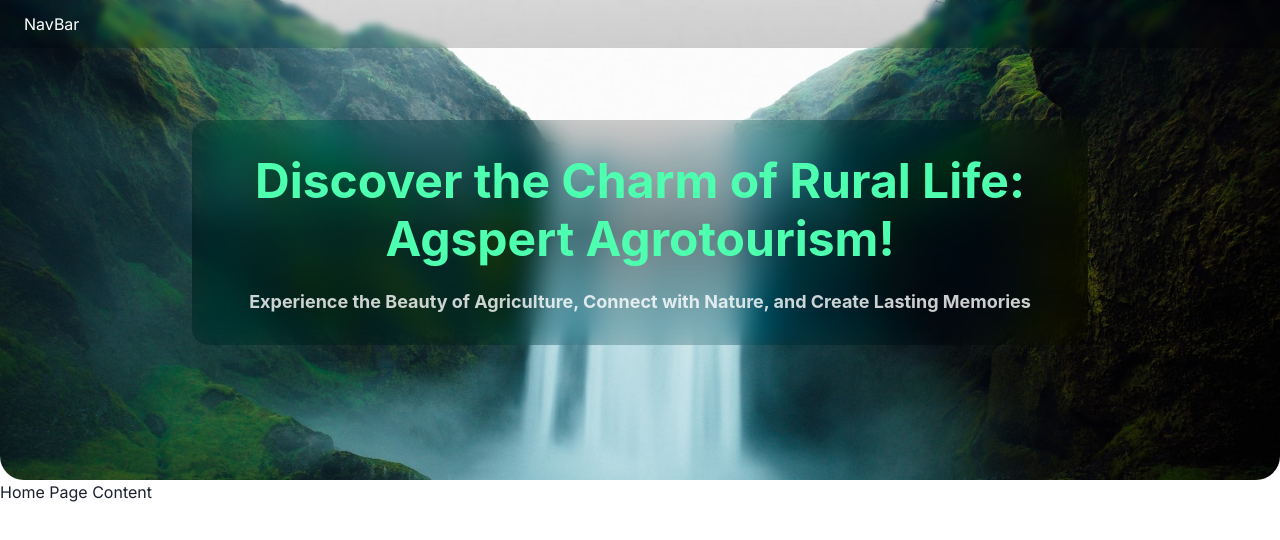
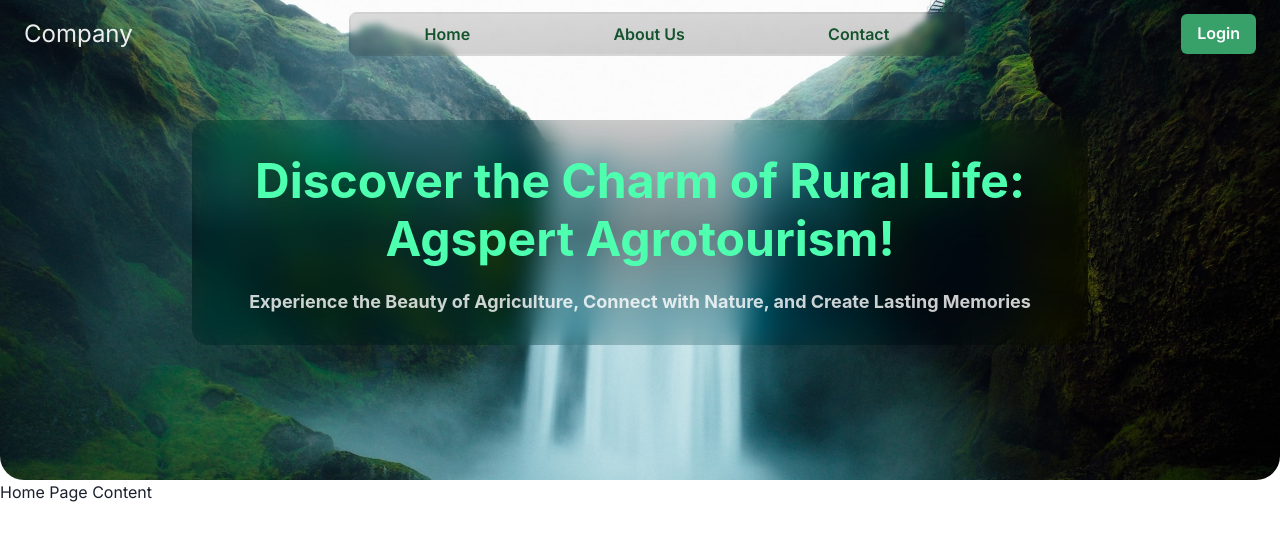
Before and after one commit to TheCharismaticEnigma/agritourism-page, a Next.js app: page / in a window 1280 px wide. Shown: the top 540 px of the page. Built offline with nearby package versions, Linux system fonts and the light colour scheme.

Commit message:
Create the NavBar Component

```diff
--- a/app/(Header)/NavBar.tsx
+++ b/app/(Header)/NavBar.tsx
@@ -1,16 +1,77 @@
-import { Box } from '@chakra-ui/react';
+import { Box, Button, Flex, Heading, Tag, Text } from '@chakra-ui/react';
+import Link from 'next/link';
+interface NavLink {
+  label: string;
+  href: string;
+}
 
 const NavBar = () => {
+  const links: NavLink[] = [
+    { label: 'Home', href: '#' },
+    { label: 'About Us', href: '#' },
+    { label: 'Contact', href: '#' },
+  ];
+
   return (
-    <Box
+    <Flex
+      justifyContent={'space-between'}
+      alignItems={'center'}
       position={'absolute'}
       top={0}
       left={0}
       width={'100%'}
-      className="text-white bg-gradient-to-br from-[#00000022] to-[#00000033] backdrop-saturate-150 backdrop-blur-[3px] px-6 py-3"
+      className=" text-white px-6 py-3"
     >
-      NavBar
-    </Box>
+      <Text
+        color={'whiteAlpha.900'}
+        fontSize={{
+          base: '1rem',
+          sm: '1rem',
+          md: '1.5rem',
+        }}
+      >
+        Company
+      </Text>
+
+      <Flex
+        width={{
+          md: '50%',
+        }}
+        display={{
+          base: 'none',
+          sm: 'flex',
+        }}
+        justifyContent={'space-around'}
+        gap={5}
+        className="border-2 border-transparent rounded-lg bg-gradient-to-br from-[#00000022] to-[#00000033]  backdrop-blur-[3px] px-3 py-2 "
+      >
+        {links.map(({ label, href }) => (
+          <NavLink key={label} label={label} href={href} />
+        ))}
+      </Flex>
+
+      <Button
+        size={{
+          base: 'sm',
+          sm: 'sm',
+          md: 'md',
+        }}
+        colorScheme="green"
+      >
+        Login
+      </Button>
+    </Flex>
+  );
+};
+
+const NavLink = ({ label, href }: { label: string; href: string }) => {
+  return (
+    <Link
+      href={href}
+      className="text-green-900 font-semibold hover:text-gray-900 text-md"
+    >
+      {label}
+    </Link>
   );
 };
 
```
